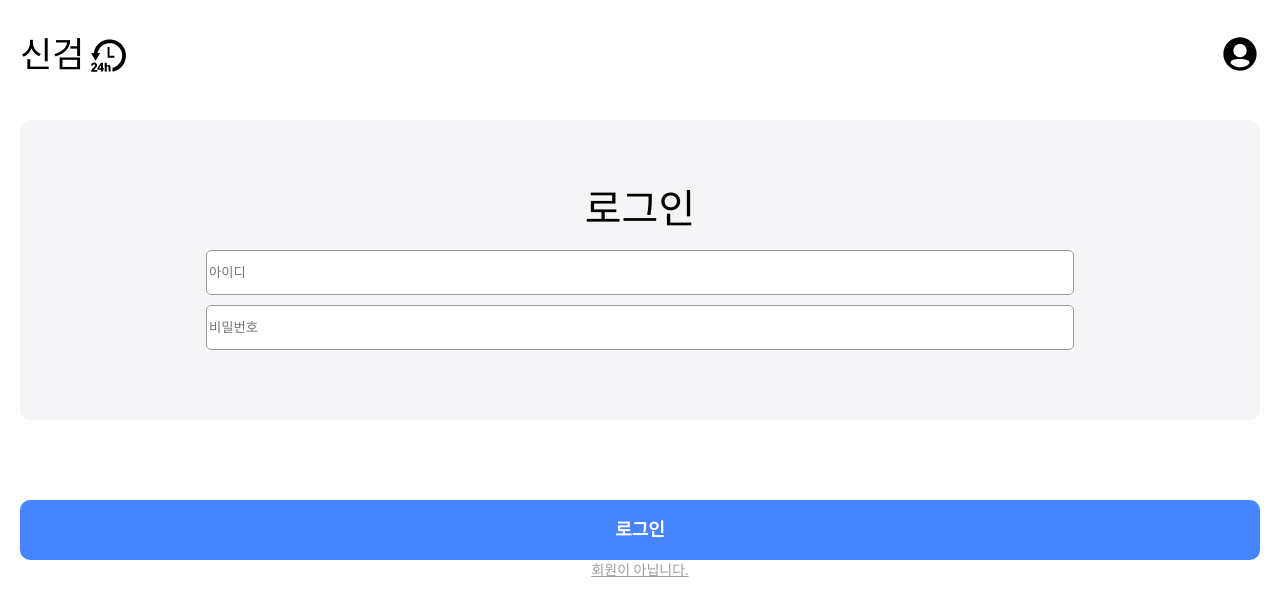
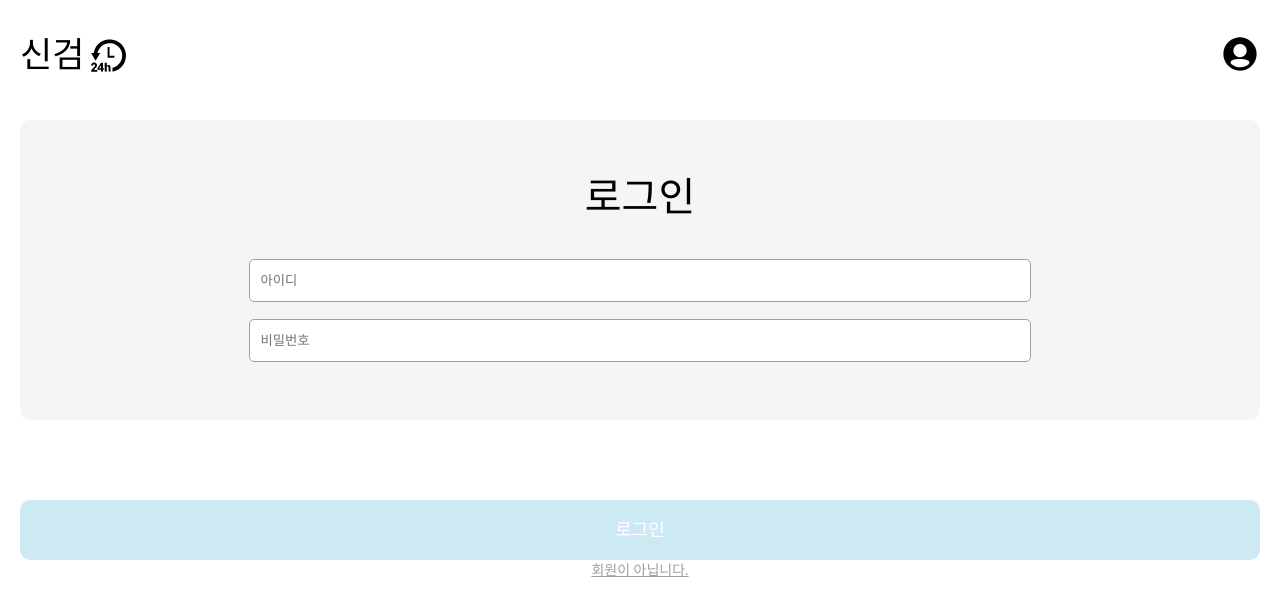
Before and after one commit to KEBBootCamp/Frontend, a React (Vite) app: page /login in a window 1280 px wide. Shown: the top 616 px of the page. Built offline with nearby package versions, Linux system fonts and the light colour scheme; a web font is replaced by a local one.

Commit message:
fix: 아이디&비밀번호 5자리 이상이어야 로그인 버튼 활성화 구현

```diff
--- a/src/pages/Login.jsx
+++ b/src/pages/Login.jsx
@@ -1,14 +1,37 @@
-import React from "react";
+import React, { useEffect, useState } from "react";
 import styled from "styled-components";
-import Header from "../components/Common/Header";
+import Header from "../components/common/Header";
 import { useNavigate } from "react-router-dom";
 
 function Login() {
     const navigate = useNavigate();
+    const [isSatisfied, setIsSatisfied] = useState(false);
+    const [id, setId] = useState("");
+    const [pwd, setPwd] = useState("");
+
+    const userId = (e) => {
+        setId(e.target.value);
+    };
+    const userPwd = (e) => {
+        setPwd(e.target.value);
+    };
+
+    useEffect(() => {
+        if (id.length >= 5 && pwd.length >= 5) {
+            setIsSatisfied(true);
+        } else {
+            setIsSatisfied(false);
+        }
+    }, [id, pwd]);
 
     const handleClickLoginButton = () => {
         navigate("/");
     };
+
+    const handleClickNotMemberButton = () => {
+        navigate("/sign-up-usage");
+    };
+
     return (
         <LoginWrapper>
             <Header />
@@ -16,18 +39,20 @@ function Login() {
                 <LoginTextWrapper>
                     <LoginText>로그인</LoginText>
                 </LoginTextWrapper>
-                <LoginBox>
-                    <LoginBoxId>
-                        <LoginInput type="text" placeholder="아이디" />
-                    </LoginBoxId>
-                    <LoginBoxPwd>
-                        <LoginInput type="text" placeholder="비밀번호" />
-                    </LoginBoxPwd>
-                </LoginBox>
+                <LoginBoxContainer>
+                    <LoginBoxWrapper>
+                        <LoginBox type="text" placeholder="아이디" value={id} onChange={userId} />
+                    </LoginBoxWrapper>
+                    <LoginBoxWrapper>
+                        <LoginBox type="password" placeholder="비밀번호" value={pwd} onChange={userPwd} />
+                    </LoginBoxWrapper>
+                </LoginBoxContainer>
             </BoxContainer>
             <LoginContainer>
-                <LoginButton onClick={handleClickLoginButton}>로그인</LoginButton>
-                <NotMember>회원이 아닙니다.</NotMember>
+                <LoginButton onClick={handleClickLoginButton} isSatisfied={isSatisfied}>
+                    로그인
+                </LoginButton>
+                <NotMember onClick={handleClickNotMemberButton}>회원이 아닙니다.</NotMember>
             </LoginContainer>
         </LoginWrapper>
     );
@@ -63,38 +88,47 @@ const LoginTextWrapper = styled.div`
     flex-direction: column;
     align-items: center;
 
-    font-weight: 400;
     font-size: 4rem;
 `;
 
-const LoginBox = styled.div`
-    width: 70%;
-
-    display: flex;
-    flex-direction: column;
-    gap: 1rem;
-`;
-
-const LoginBoxId = styled.div``;
-
-const LoginBoxPwd = styled.div``;
-
-const LoginInput = styled.input`
+const LoginBoxWrapper = styled.div`
     width: 100%;
     height: 4.5rem;
 
-    border: none;
+    display: flex;
+    align-items: center;
+    justify-content: center;
+
+    border-radius: 0.5rem;
+`;
+
+const LoginBox = styled.input`
+    width: 90%;
+    height: 4.3rem;
+    padding: 0 1rem;
+
     border: 0.05rem solid #9e9e9e;
     border-radius: 0.5rem;
 `;
 
 const LoginText = styled.div``;
 
+const LoginBoxContainer = styled.div`
+    width: 70%;
+
+    margin-top: 2rem;
+
+    display: flex;
+    flex-direction: column;
+    gap: 1.5rem;
+`;
 const LoginContainer = styled.div`
     width: 100%;
+
     display: flex;
     flex-direction: column;
     align-items: center;
+
     margin-top: 4rem;
 `;
 
@@ -102,13 +136,13 @@ const LoginButton = styled.button`
     width: 100%;
     height: 6rem;
 
-    font-weight: 600;
+    font-weight: 300;
     font-size: 1.8rem;
 
     margin-top: 4rem;
 
     border-radius: 1rem;
-    background-color: #4784ff;
+    background-color: ${({ isSatisfied }) => (isSatisfied ? "#4784ff" : "#cde9f4")};
     color: white;
 
     cursor: pointer;
@@ -117,7 +151,6 @@ const LoginButton = styled.button`
 const NotMember = styled.button`
     color: rgb(158, 158, 158);
 
-    font-weight: 400;
     font-size: 1.4rem;
     text-decoration: underline;
     line-height: 150%;
```
